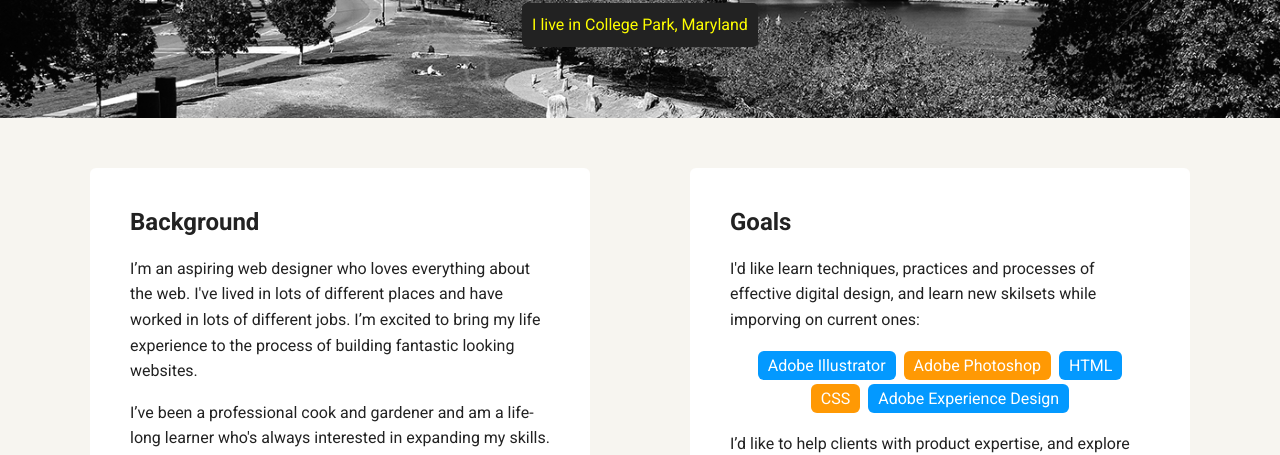
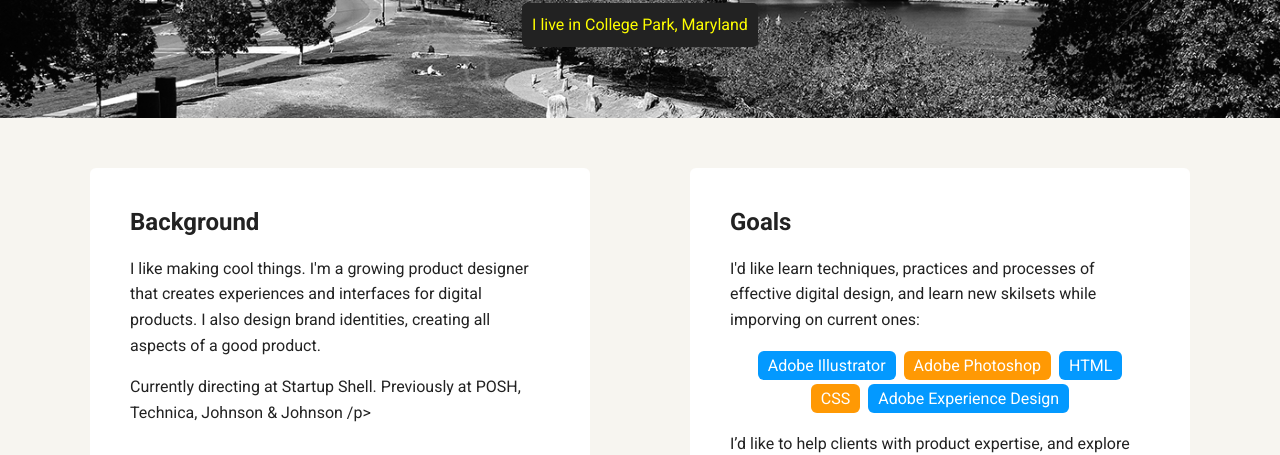
Before and after one commit to nathalyn/1st-Treehouse-Project, a plain HTML site: page index.html in a window 1280 px wide. Shown: the part 352-807 px from the top of the page. Drawn offline with Linux system fonts and the light colour scheme; files whose address does not match are found by name; a web font is replaced by a local one.

Commit message:
Added some of my own copy

```diff
--- a/index.html
+++ b/index.html
@@ -25,8 +25,8 @@
     <main class="flex">
       <div class="card">
         <h2>Background</h2>
-        <p>I’m an aspiring web designer who loves everything about the web. I've lived in lots of different places and have worked in lots of different jobs. I’m excited to bring my life experience to the process of building fantastic looking websites.</p>
-        <p>I’ve been a professional cook and gardener and am a life-long learner who's always interested in expanding my skills.</p>
+        <p>I like making cool things. I'm a growing product designer that creates experiences and interfaces for digital products. I also design brand identities, creating all aspects of a good product.</p>
+        <p>Currently directing at Startup Shell. Previously at POSH, Technica, Johnson &amp; Johnson /p>
       </div>
 
       <div class="card">
```
